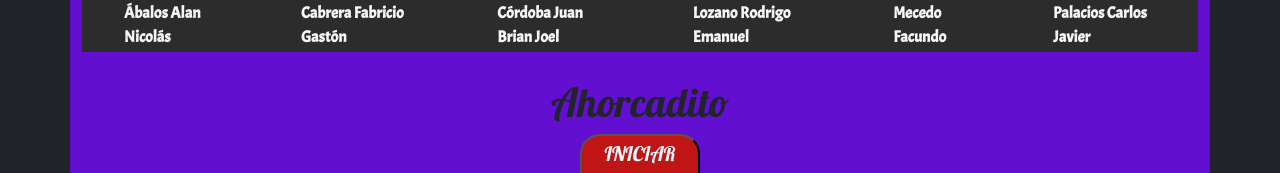
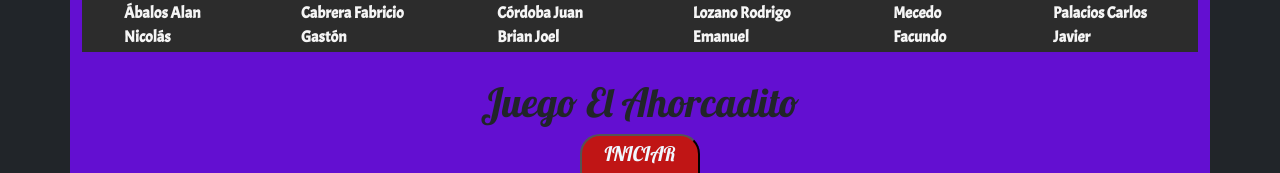
Before and after one commit to Makedok7/Ahorcadito_Grupo16, a React (Create React App) app: page / in a window 1280 px wide. Shown: the part 134-307 px from the top of the page. Built offline with nearby package versions, Linux system fonts and the light colour scheme.

Commit message:
segundo commit

```diff
--- a/src/componentes/Home.js
+++ b/src/componentes/Home.js
@@ -21,7 +21,7 @@ export default function Home() {
                     <dt className="nav-item">Palacios Carlos Javier</dt>
                 </dl>
                 <div id="juego" >
-                    <h1>Ahorcadito</h1>
+                    <h1>Juego El Ahorcadito</h1>
                     <Link to='/juego' className='text-decoration-none'>
                         <button className="boton">Iniciar Juego</button>
                     </Link>
```
